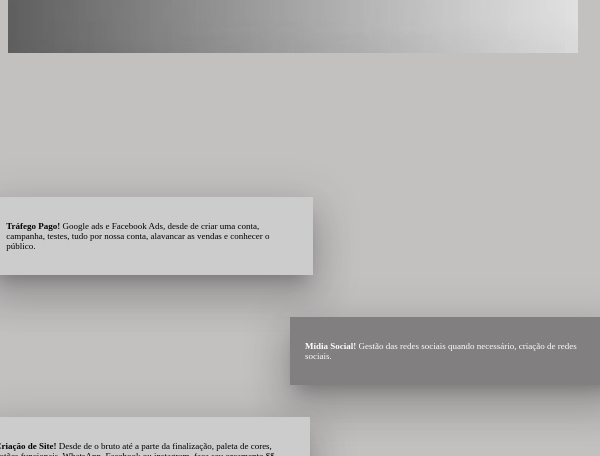
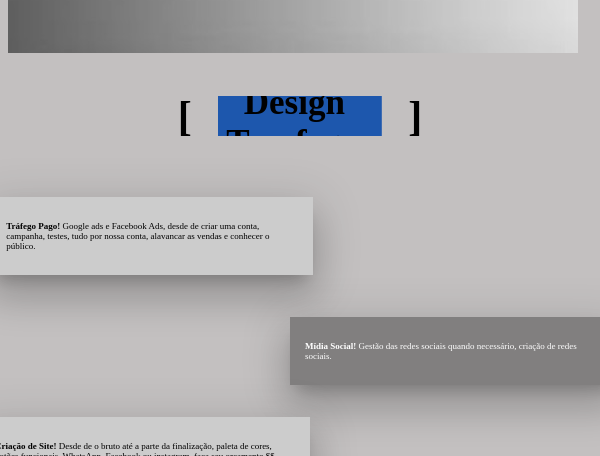
Before and after one commit to Endy-Alves/EXT, a plain HTML site: page index.html in a window 600 px wide. Shown: the part 703-1159 px from the top of the page. Drawn offline with Linux system fonts and the light colour scheme.

Commit message:
responsive

```diff
--- a/responsive.css
+++ b/responsive.css
@@ -75,10 +75,6 @@
     }
     .content{
         position: absolute;
+        margin-top: 21em;
     }
 }
-@media (min-width: 412px) and (max-width: 914px) {
-    .content{
-        margin-top: -70%;
-    }
-}
--- a/style.css
+++ b/style.css
@@ -227,7 +227,7 @@ img {
 
 .content {
   position: absolute;
-  top: 130%;
+  /*top: 130%;*/
   left: 50%;
   transform: translate(-50%, -50%);
   font-size: 35px;
@@ -236,6 +236,7 @@ img {
   color: #ecf0f1;
   height: 160px;
   overflow: hidden;
+  margin-top: 2em;
 }
 
 .visible {
```
